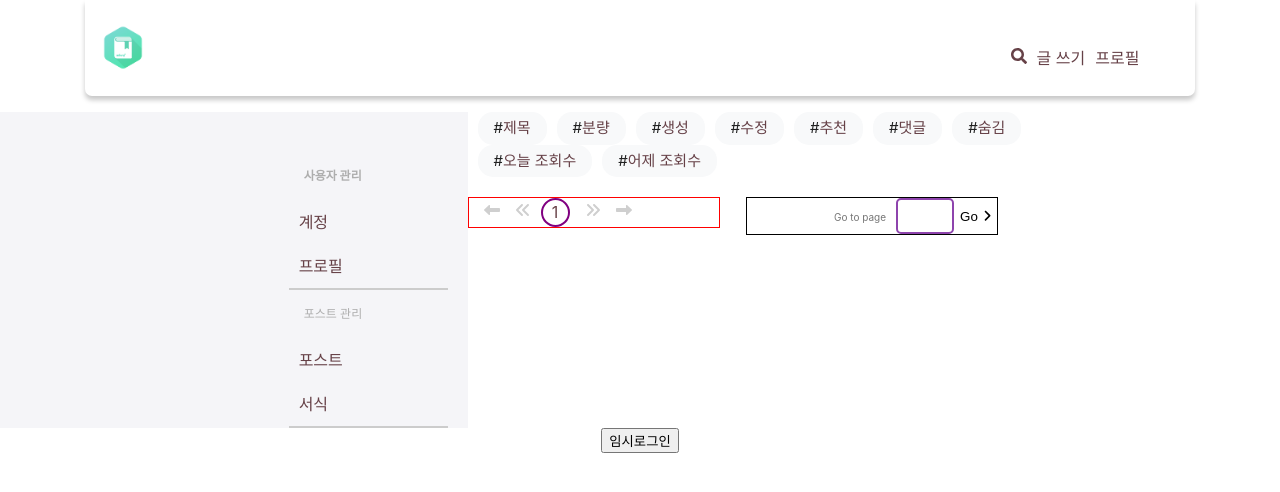
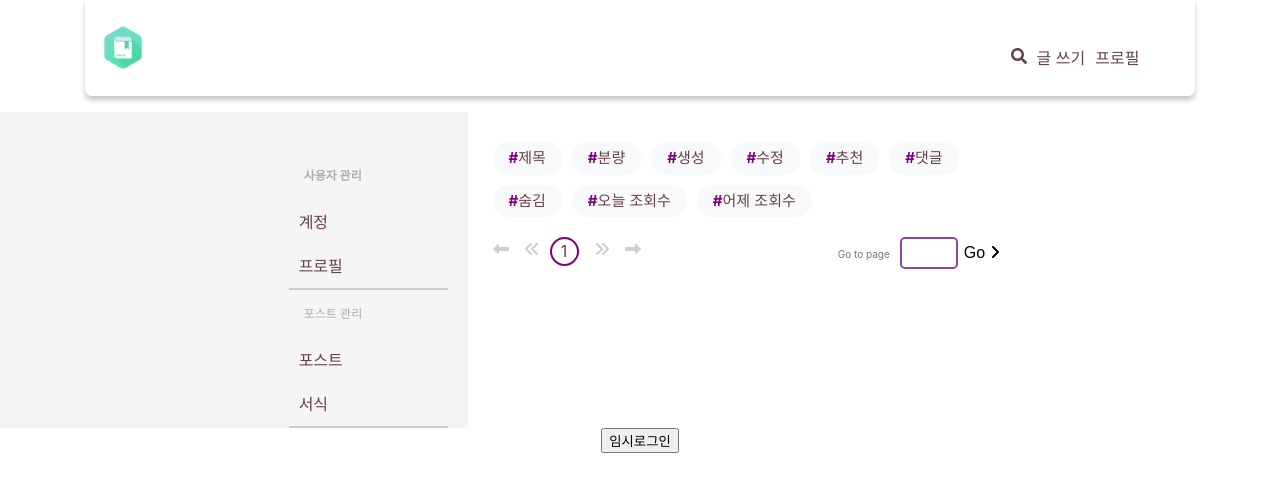
Before and after one commit to SuHuenPyo/blog, a React (Create React App) app in the folder frontend/miary/: page /management in a window 1280 px wide. Shown: the top 492 px of the page. Built offline with nearby package versions, Linux system fonts and the light colour scheme; a small style sheet from the web is missing.

Commit message:
MIARY-39 관리(포스트)컨텍트 영역 디자인 수정

```diff
--- a/frontend/miary/src/assets/css/Post.module.css
+++ b/frontend/miary/src/assets/css/Post.module.css
@@ -4,6 +4,9 @@
 
 .Post2 {
     min-width: 450px;
+    max-width: 700px;
+    margin-top: 20px;
+    margin-left: 15px;
 }
 
 .Title {
@@ -13,6 +16,19 @@
     padding: 5px 16px;
     border-radius: 15px;
     font-size: 15px;
+    color: purple;
+    font-weight: bold;
+    margin-top: 10px;
+}
+
+.Title2 {
+    font-weight: normal;
+    color: #777777;
+}
+
+.Title2:hover {
+    font-weight: bold;
+    color: black;
 }
 
 .Quantity {
@@ -22,6 +38,19 @@
     padding: 5px 16px;
     border-radius: 15px;
     font-size: 15px;
+    color: purple;
+    font-weight: bold;
+    margin-top: 10px;
+}
+
+.Quantity2 {
+    font-weight: normal;
+    color: #777777;
+}
+
+.Quantity2:hover {
+    font-weight: bold;
+    color: black;
 }
 
 .Produce {
@@ -31,6 +60,19 @@
     padding: 5px 16px;
     border-radius: 15px;
     font-size: 15px;
+    color: purple;
+    font-weight: bold;
+    margin-top: 10px;
+}
+
+.Produce2 {
+    font-weight: normal;
+    color: #777777;
+}
+
+.Produce2:hover {
+    font-weight: bold;
+    color: black;
 }
 
 .Revise {
@@ -40,6 +82,19 @@
     padding: 5px 16px;
     border-radius: 15px;
     font-size: 15px;
+    color: purple;
+    font-weight: bold;
+    margin-top: 10px;
+}
+
+.Revise2 {
+    font-weight: normal;
+    color: #777777;
+}
+
+.Revise2:hover {
+    font-weight: bold;
+    color: black;
 }
 
 .Recommend {
@@ -49,6 +104,19 @@
     padding: 5px 16px;
     border-radius: 15px;
     font-size: 15px;
+    color: purple;
+    font-weight: bold;
+    margin-top: 10px;
+}
+
+.Recommend2 {
+    font-weight: normal;
+    color: #777777;
+}
+
+.Recommend2:hover {
+    font-weight: bold;
+    color: black;
 }
 
 .Comment {
@@ -58,15 +126,41 @@
     padding: 5px 16px;
     border-radius: 15px;
     font-size: 15px;
+    color: purple;
+    font-weight: bold;
+    margin-top: 10px;
 }
 
-.hiding {
+.Comment2 {
+    font-weight: normal;
+    color: #777777;
+}
+
+.Comment2:hover {
+    font-weight: bold;
+    color: black;
+}
+
+.Hiding {
     float: left;
     background-color: #f8f9fa;
     margin-left: 10px;
     padding: 5px 16px;
     border-radius: 15px;
     font-size: 15px;
+    color: purple;
+    font-weight: bold;
+    margin-top: 10px;
+}
+
+.Hiding2 {
+    font-weight: normal;
+    color: #777777;
+}
+
+.Hiding2:hover {
+    font-weight: bold;
+    color: black;
 }
 
 .Tviews {
@@ -76,6 +170,19 @@
     padding: 5px 16px;
     border-radius: 15px;
     font-size: 15px;
+    color: purple;
+    font-weight: bold;
+    margin-top: 10px;
+}
+
+.Tviews2 {
+    font-weight: normal;
+    color: #777777;
+}
+
+.Tviews2:hover {
+    font-weight: bold;
+    color: black;
 }
 
 .Yviews {
@@ -85,6 +192,19 @@
     padding: 5px 16px;
     border-radius: 15px;
     font-size: 15px;
+    color: purple;
+    font-weight: bold;
+    margin-top: 10px;
+}
+
+.Yviews2 {
+    font-weight: normal;
+    color: #777777;
+}
+
+.Yviews2:hover {
+    font-weight: bold;
+    color: black;
 }
 
 /* 이전,다음 페이지 */
@@ -92,6 +212,7 @@
 .Pagenumber {
     width: 100%;
     float: left;
+    margin-left: 10px;
 }
 
 .Nextpage {
@@ -125,7 +246,6 @@
     max-width: 45%;
     text-align: left;
     float: left;
-    border: 1px solid red;
     margin-top: 20px;
 }
 
@@ -153,7 +273,6 @@
     text-align: right;
     width: 45%;
     max-width: 45%;
-    border: 1px solid black;
     display: inline-block;
     margin-top: 20px;
 }
@@ -168,13 +287,13 @@
     border: 2px solid #8e44ad;
     border-radius: 5px;
     width: 50px;
-    height: 30px;
+    height: 26px;
 }
 
 .Gobutton {
     background-color: white;
     border: none;
-
+    font-size: 16px;
 }
 
 .Faangleright {
--- a/frontend/miary/src/components/Management/Post.js
+++ b/frontend/miary/src/components/Management/Post.js
@@ -12,31 +12,31 @@ export const Post = () => {
     <div className={Style.Postfull}>
         <div className={Style.Post2}>
             <div className={Style.Title}>#
-                <a href="/">제목</a>
+                <a href="/" className={Style.Title2}>제목</a>
             </div>
             <div className={Style.Quantity}>#
-                <a href="/">분량</a>
+                <a href="/" className={Style.Quantity2}>분량</a>
             </div>
             <div className={Style.Produce}>#
-                <a href="/">생성</a>
+                <a href="/" className={Style.Produce2}>생성</a>
             </div>
             <div className={Style.Revise}>#
-                <a href="/">수정</a>
+                <a href="/" className={Style.Revise2}>수정</a>
             </div>
             <div className={Style.Recommend}>#
-                <a href="/">추천</a>
+                <a href="/" className={Style.Recommend2}>추천</a>
             </div>
             <div className={Style.Comment}>#
-                <a href="/">댓글</a>
+                <a href="/" className={Style.Comment2}>댓글</a>
             </div>
-            <div className={Style.hiding}>#
-                <a href="/">숨김</a>
+            <div className={Style.Hiding}>#
+                <a href="/" className={Style.Hiding2}>숨김</a>
             </div>
             <div className={Style.Tviews}>#
-                <a href="/">오늘 조회수</a>
+                <a href="/" className={Style.Tviews2}>오늘 조회수</a>
             </div>
             <div className={Style.Yviews}>#
-                <a href="/">어제 조회수</a>
+                <a href="/" className={Style.Yviews2}>어제 조회수</a>
             </div>
         </div>
         <nav className={Style.Pagenumber}>
```
